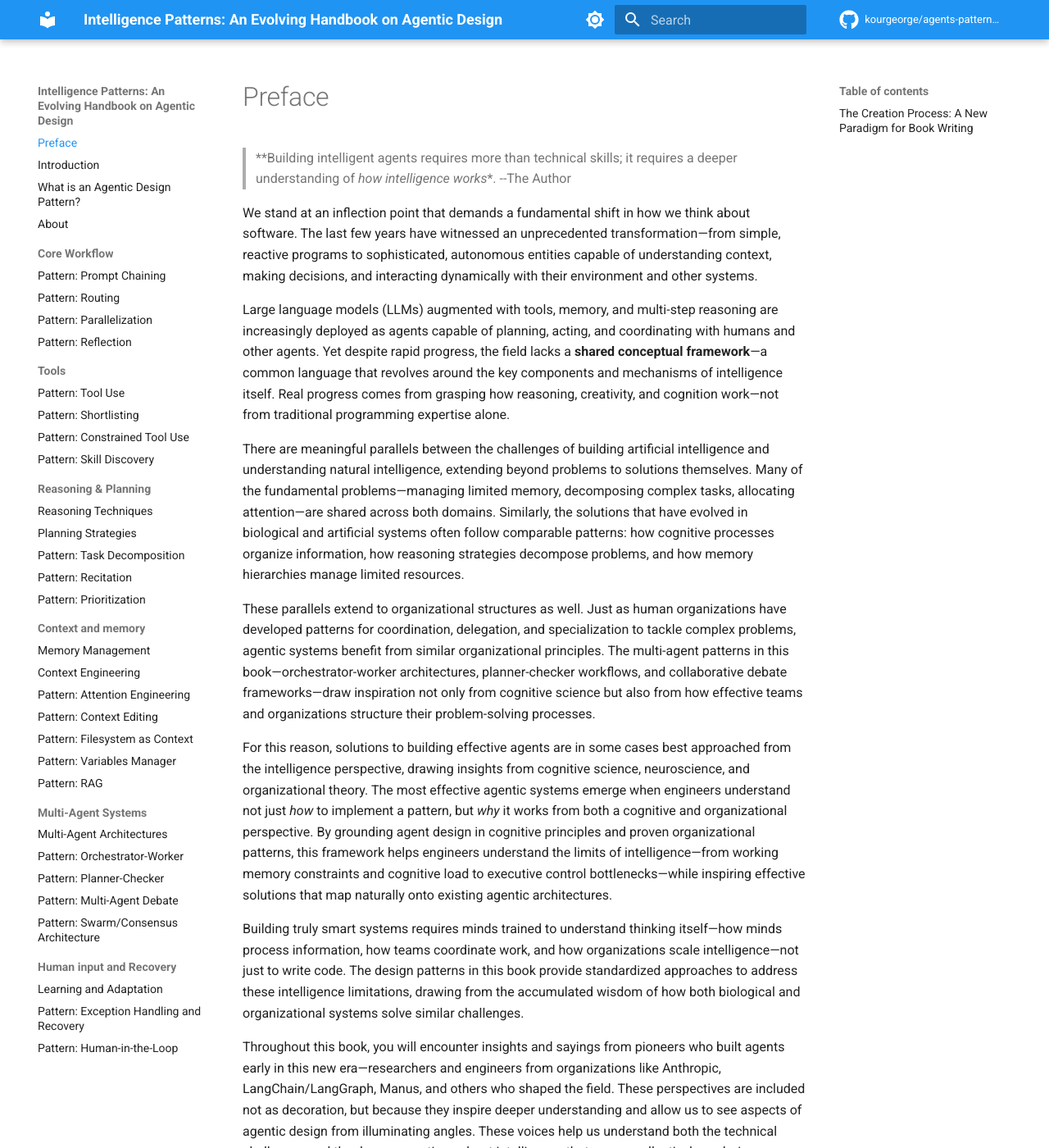
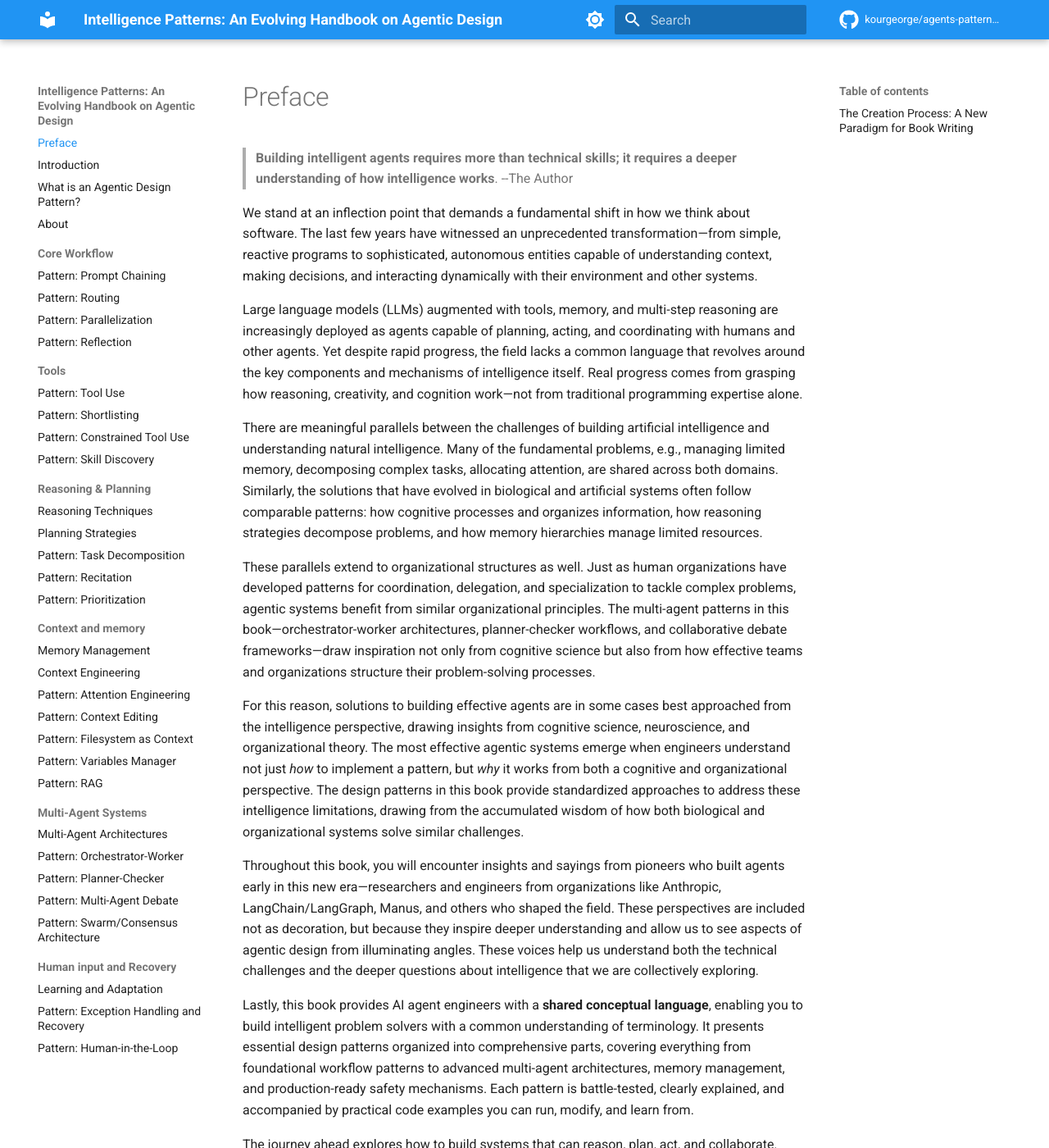
Before and after one commit to kourgeorge/agents-patterns-atlas, an MkDocs documentation site: the page built from docs/preface.md, in a window 1280 px wide and 1400 px high. Shown: the whole window at 82% size. Built offline with MkDocs 1.6.1 and Material for MkDocs 9.7.7, drawn with Linux system fonts in a browser that asks for light colours; comment, search, counter and statistics services are not loaded; some of the changed text lies outside the part shown.

Commit message:
improve saying format

```diff
--- a/docs/preface.md
+++ b/docs/preface.md
@@ -1,24 +1,25 @@
 # Preface
 
-> **Building intelligent agents requires more than technical skills; it requires a deeper understanding of *how intelligence works**. --The Author
+> **Building intelligent agents requires more than technical skills; it requires a deeper understanding of how intelligence works**. --The Author
 
 We stand at an inflection point that demands a fundamental shift in how we think about software.
 The last few years have witnessed an unprecedented transformation—from simple, reactive programs to sophisticated, autonomous entities capable of understanding context, making decisions, and interacting dynamically with their environment and other systems.
 
 Large language models (LLMs) augmented with tools, memory, and multi-step reasoning are increasingly deployed as agents capable of planning, acting, and coordinating with humans and other agents.
-Yet despite rapid progress, the field lacks a **shared conceptual framework**—a common language that revolves around the key components and mechanisms of intelligence itself.
+Yet despite rapid progress, the field lacks a common language that revolves around the key components and mechanisms of intelligence itself.
 Real progress comes from grasping how reasoning, creativity, and cognition work—not from traditional programming expertise alone.
 
-There are meaningful parallels between the challenges of building artificial intelligence and understanding natural intelligence, extending beyond problems to solutions themselves. Many of the fundamental problems—managing limited memory, decomposing complex tasks, allocating attention—are shared across both domains. Similarly, the solutions that have evolved in biological and artificial systems often follow comparable patterns: how cognitive processes organize information, how reasoning strategies decompose problems, and how memory hierarchies manage limited resources.
+There are meaningful parallels between the challenges of building artificial intelligence and understanding natural intelligence.
+Many of the fundamental problems, e.g., managing limited memory, decomposing complex tasks, allocating attention, are shared across both domains.
+Similarly, the solutions that have evolved in biological and artificial systems often follow comparable patterns: how cognitive processes and organizes information, how reasoning strategies decompose problems, and how memory hierarchies manage limited resources.
 
-These parallels extend to organizational structures as well. Just as human organizations have developed patterns for coordination, delegation, and specialization to tackle complex problems, agentic systems benefit from similar organizational principles.
+These parallels extend to organizational structures as well.
+Just as human organizations have developed patterns for coordination, delegation, and specialization to tackle complex problems, agentic systems benefit from similar organizational principles.
 The multi-agent patterns in this book—orchestrator-worker architectures, planner-checker workflows, and collaborative debate frameworks—draw inspiration not only from cognitive science but also from how effective teams and organizations structure their problem-solving processes.
 
 For this reason, solutions to building effective agents are in some cases best approached from the intelligence perspective, drawing insights from cognitive science, neuroscience, and organizational theory.
 The most effective agentic systems emerge when engineers understand not just *how* to implement a pattern, but *why* it works from both a cognitive and organizational perspective.
-By grounding agent design in cognitive principles and proven organizational patterns, this framework helps engineers understand the limits of intelligence—from working memory constraints and cognitive load to executive control bottlenecks—while inspiring effective solutions that map naturally onto existing agentic architectures.
-
-Building truly smart systems requires minds trained to understand thinking itself—how minds process information, how teams coordinate work, and how organizations scale intelligence—not just to write code. The design patterns in this book provide standardized approaches to address these intelligence limitations, drawing from the accumulated wisdom of how both biological and organizational systems solve similar challenges.
+The design patterns in this book provide standardized approaches to address these intelligence limitations, drawing from the accumulated wisdom of how both biological and organizational systems solve similar challenges.
 
 Throughout this book, you will encounter insights and sayings from pioneers who built agents early in this new era—researchers and engineers from organizations like Anthropic, LangChain/LangGraph, Manus, and others who shaped the field. These perspectives are included not as decoration, but because they inspire deeper understanding and allow us to see aspects of agentic design from illuminating angles. These voices help us understand both the technical challenges and the deeper questions about intelligence that we are collectively exploring.
 
```
Also changed, not shown: other parts of docs/preface.md (+0 -4 lines).
